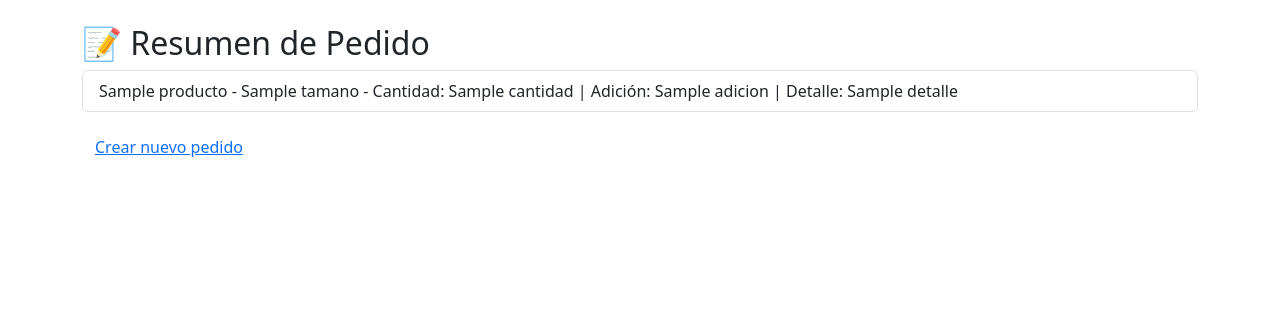
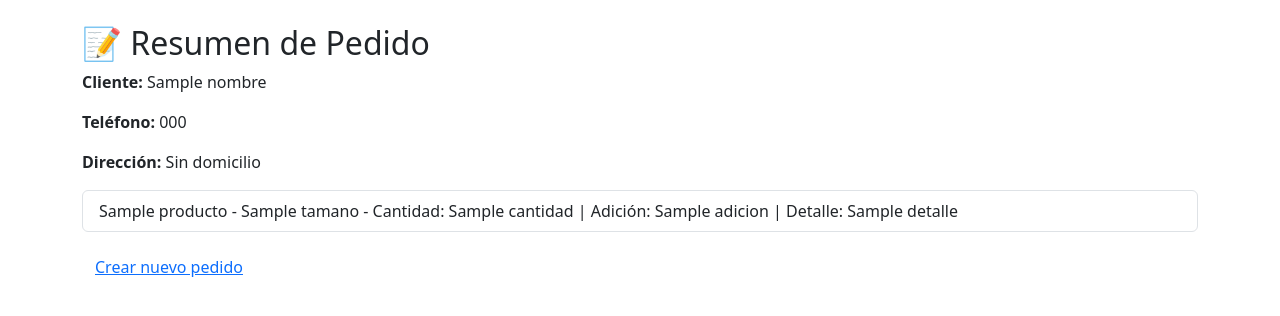
Before and after one commit to jeruah/crioya-app, a FastAPI app: template templates/pedido_resumen.html in a window 1280 px wide. Shown: the part 56-372 px from the top of the page. Run offline with FastAPI, Linux system fonts and the light colour scheme; the template is opened without the code that fills it: most values are stand-ins (such as "Sample title", 1, 10 or a date in 2020).

Commit message:
Add address handling and improve order summary

```diff
--- a/app/main.py
+++ b/app/main.py
@@ -148,6 +148,10 @@ async def _procesar_pedido(
     tamanos: List[str],
     adiciones: List[str],
     detalles: List[str],
+    nombre_apellido: str,
+    telefono: str,
+    direccion: str,
+    domicilio: bool,
 ):
     """Genera la respuesta con el resumen del pedido."""
     pedido = []
@@ -165,7 +169,15 @@ async def _procesar_pedido(
             "detalle": detalle,
         })
     return templates.TemplateResponse(
-        "pedido_resumen.html", {"request": request, "pedido": pedido}
+        "pedido_resumen.html",
+        {
+            "request": request,
+            "pedido": pedido,
+            "nombre": nombre_apellido,
+            "telefono": telefono,
+            "direccion": direccion,
+            "domicilio": domicilio,
+        },
     )
 
 
@@ -185,6 +197,10 @@ async def atencion(request: Request):
 @app.post("/atencion", response_class=HTMLResponse)
 async def submit_atencion(
     request: Request,
+    telefono: str = Form(...),
+    nombre_apellido: str = Form(...),
+    direccion: str = Form(""),
+    domicilio: bool = Form(False),
     productos: List[str] = Form(...),
     cantidades: List[int] = Form(...),
     tamanos: List[str] = Form(...),
@@ -192,7 +208,16 @@ async def submit_atencion(
     detalles: List[str] = Form(...),
 ):
     return await _procesar_pedido(
-        request, productos, cantidades, tamanos, adiciones, detalles
+        request,
+        productos,
+        cantidades,
+        tamanos,
+        adiciones,
+        detalles,
+        nombre_apellido,
+        telefono,
+        direccion if domicilio else "",
+        domicilio,
     )
 
 @app.get("/facturas", response_class=HTMLResponse)
--- a/templates/pedido_resumen.html
+++ b/templates/pedido_resumen.html
@@ -2,6 +2,19 @@
 {% block title %}Resumen de Pedido{% endblock %}
 {% block content %}
 <h2>📝 Resumen de Pedido</h2>
+
+<div class="mb-3">
+    <p><strong>Cliente:</strong> {{ nombre }}</p>
+    <p><strong>Teléfono:</strong> {{ telefono }}</p>
+    <p><strong>Dirección:</strong>
+        {% if domicilio and direccion %}
+            {{ direccion }}
+        {% else %}
+            Sin domicilio
+        {% endif %}
+    </p>
+</div>
+
 <ul class="list-group">
     {% for item in pedido %}
     <li class="list-group-item">
--- a/templates/pedidos.html
+++ b/templates/pedidos.html
@@ -333,7 +333,7 @@ document.addEventListener('DOMContentLoaded', () => {
             e.preventDefault();
             return;
         }
-        if (!clienteExiste && domicilioCheck.value && nombreInput.value && direccionInput.value && telefonoInput.value) {
+        if (!clienteExiste && domicilioCheck.checked && nombreInput.value && direccionInput.value && telefonoInput.value) {
             e.preventDefault(); // Detener envío
             try {
                 const params = new URLSearchParams();
```
